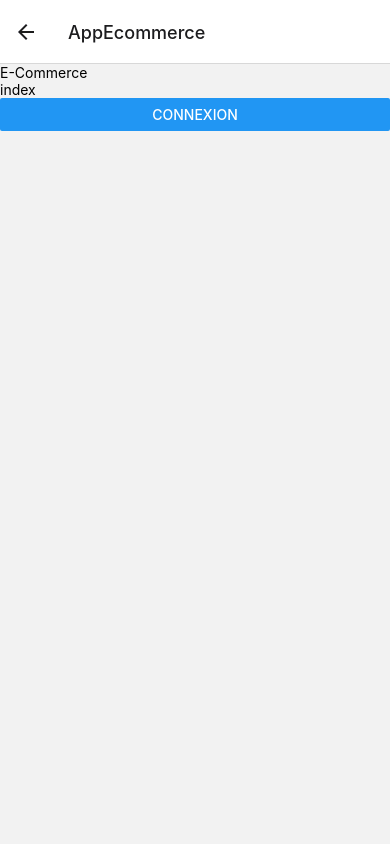
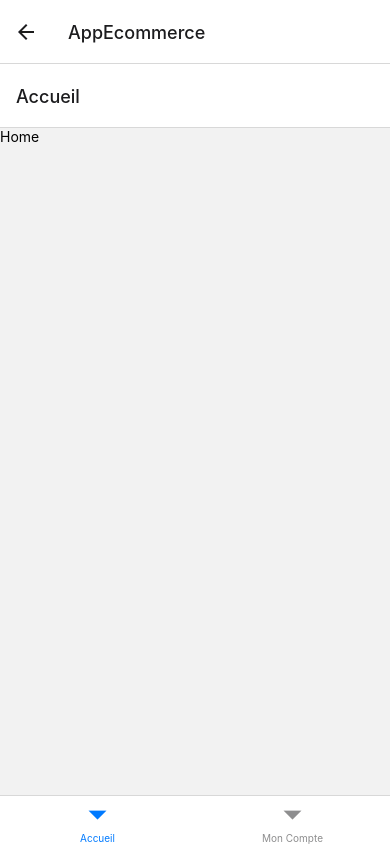
Before and after one commit to yannisjdubois/mybook-3, a React Native app: screen /AppEcommerce in a window 390 px wide. Built offline with nearby package versions, Linux system fonts and the light colour scheme.

Commit message:
création d'une bottom navigation

```diff
--- /dev/null
+++ b/Allapps/Ecommerce/Screens/Home.js
@@ -0,0 +1,14 @@
+import { StyleSheet, Text, View } from 'react-native'
+import React from 'react'
+
+const Home = () => {
+  return (
+    <View>
+      <Text>Home</Text>
+    </View>
+  )
+}
+
+export default Home
+
+const styles = StyleSheet.create({})
--- /dev/null
+++ b/Allapps/Ecommerce/Screens/Settings.js
@@ -0,0 +1,14 @@
+import { StyleSheet, Text, View } from 'react-native'
+import React from 'react'
+
+const Settings = () => {
+  return (
+    <View>
+      <Text>Settings</Text>
+    </View>
+  )
+}
+
+export default Settings
+
+const styles = StyleSheet.create({})
--- a/Allapps/Ecommerce/index.js
+++ b/Allapps/Ecommerce/index.js
@@ -1,23 +1,41 @@
-import { View, Text } from 'react-native'
+// import { View, Text } from 'react-native'
 
-import React from 'react'
+// import React from 'react'
 
-import Connexion from './Public/Connexion';
+// import Connexion from './Public/Connexion';
 
-import Private from './Private';
+// import Private from './Private';
 
-import { useSelector } from 'react-redux';
+// import { useSelector } from 'react-redux';
 
-const Index = () => {
-    /* recupere la variable login présent dans le State */
-    const { login } = useSelector(state => state)
+// const Index = () => {
+//     /* recupere la variable login présent dans le State */
+//     const { login } = useSelector(state => state)
+//   return (
+//     <View>
+//       <Text>E-Commerce</Text>
+//       { !login ? <Connexion/>:
+//                 <Private/>}
+//     </View>
+//   )
+// }
+
+// export default Index
+
+import * as React from 'react';
+import { createBottomTabNavigator } from '@react-navigation/bottom-tabs';
+import Home from './Screens/Home';
+import Settings from './Screens/Settings';
+
+
+
+const Tab = createBottomTabNavigator();
+
+export default function App() {
   return (
-    <View>
-      <Text>E-Commerce</Text>
-      { !login ? <Connexion/>:
-                <Private/>}
-    </View>
-  )
+      <Tab.Navigator>
+        <Tab.Screen name="Accueil" component={Home} />
+        <Tab.Screen name="Mon Compte" component={Settings} />
+      </Tab.Navigator>
+  );
 }
-
-export default Index
--- a/package.json
+++ b/package.json
@@ -13,6 +13,7 @@
     "@react-native-firebase/app": "^15.4.0",
     "@react-native-firebase/auth": "^15.4.0",
     "@react-native-firebase/firestore": "^15.4.0",
+    "@react-navigation/bottom-tabs": "^6.3.3",
     "@react-navigation/native": "^6.0.11",
     "@react-navigation/native-stack": "^6.7.0",
     "@reduxjs/toolkit": "^1.8.5",
```
Also changed, not shown: 1 other file (tests, documents, lock files or other folders).
